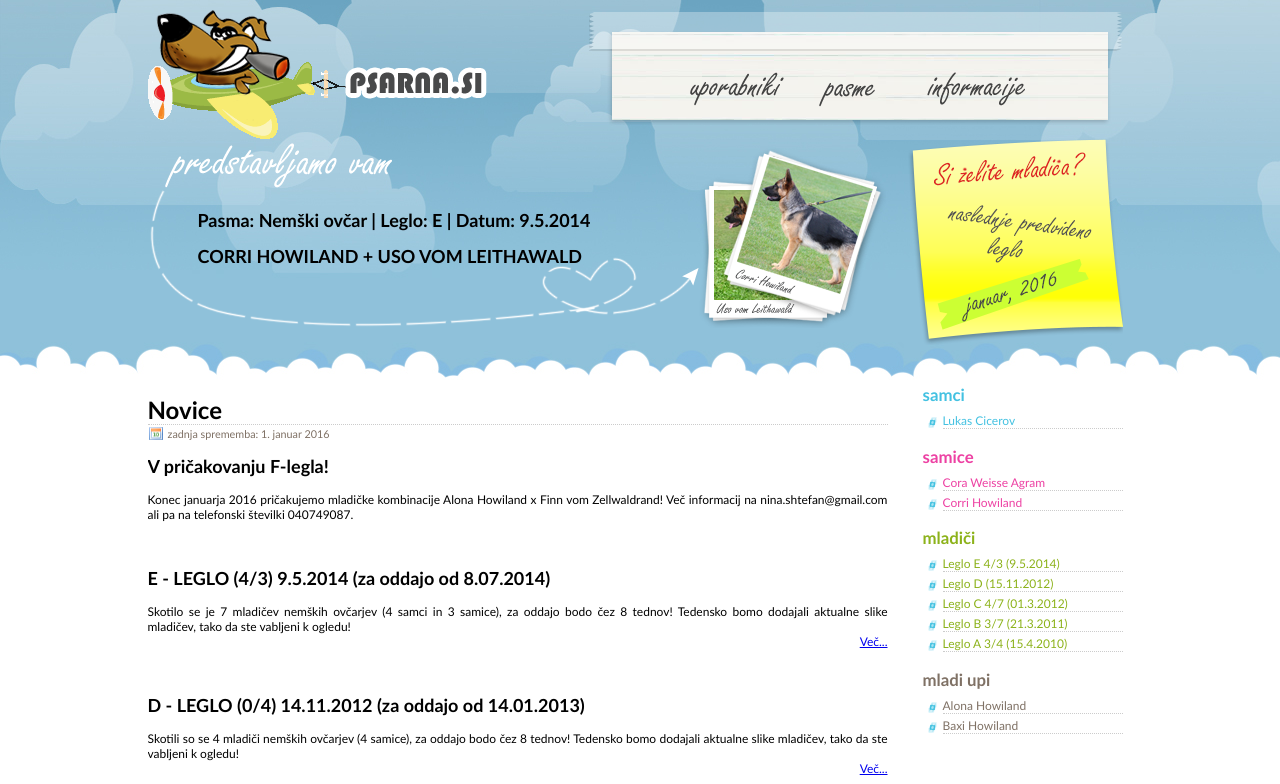
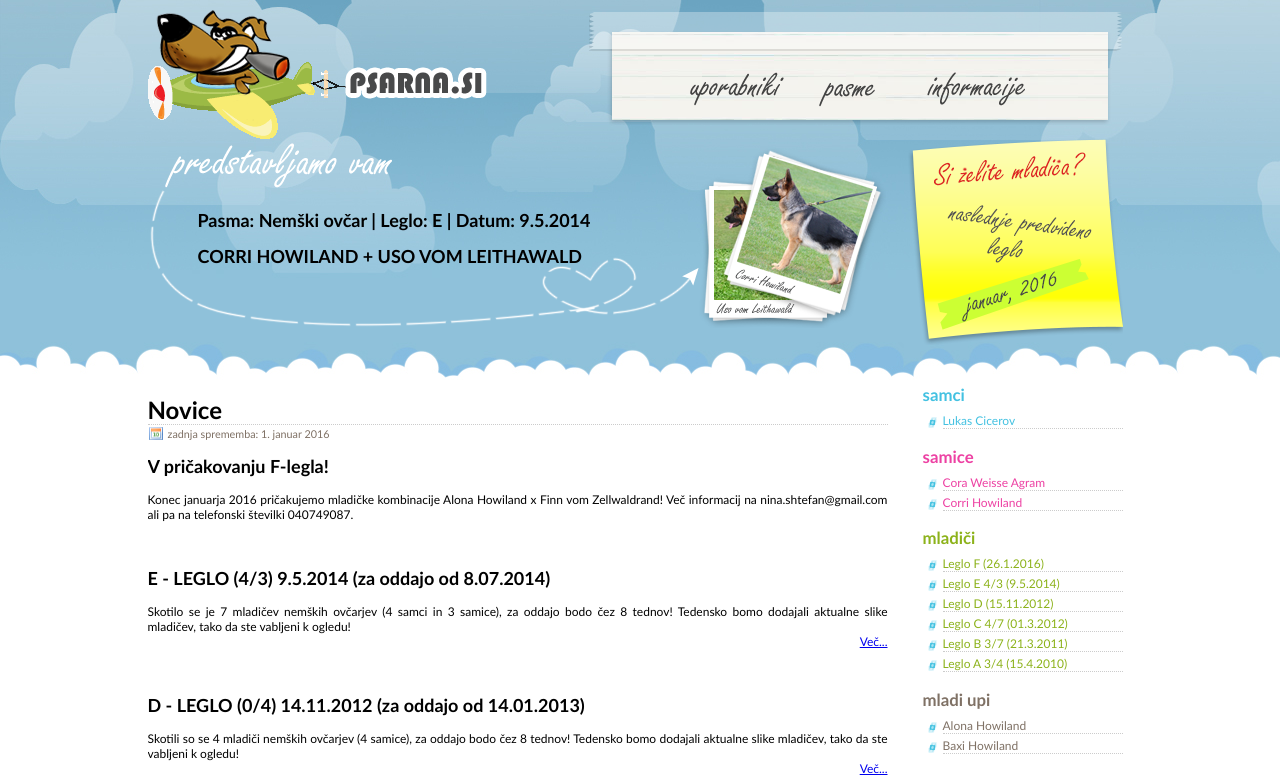
Before and after one commit to perchi/psarna.si, a plain HTML site: page index.html in a window 1280 px wide. Shown: the top 784 px of the page. Drawn offline with nearby package versions, Linux system fonts and the light colour scheme.

Commit message:
Link do novega legla

```diff
--- a/index.html
+++ b/index.html
@@ -103,6 +103,7 @@
 
                         <h3 class="green">mladiči</h3>
                         <ul class="list-green">
+                            <li><a href="#/breedings/6" title="Leglo F (26.1.2016)">Leglo F (26.1.2016)</a></li>
                             <li><a href="#/breedings/5" title="Leglo E (9.5.2014)">Leglo E 4/3 (9.5.2014)</a></li>
                             <li><a href="#/breedings/4" title="Leglo D (15.11.2012)">Leglo D (15.11.2012)</a></li>
                             <li><a href="#/breedings/3" title="Leglo C 4/7 (01.3.2011)">Leglo C 4/7 (01.3.2012)</a></li>
```
